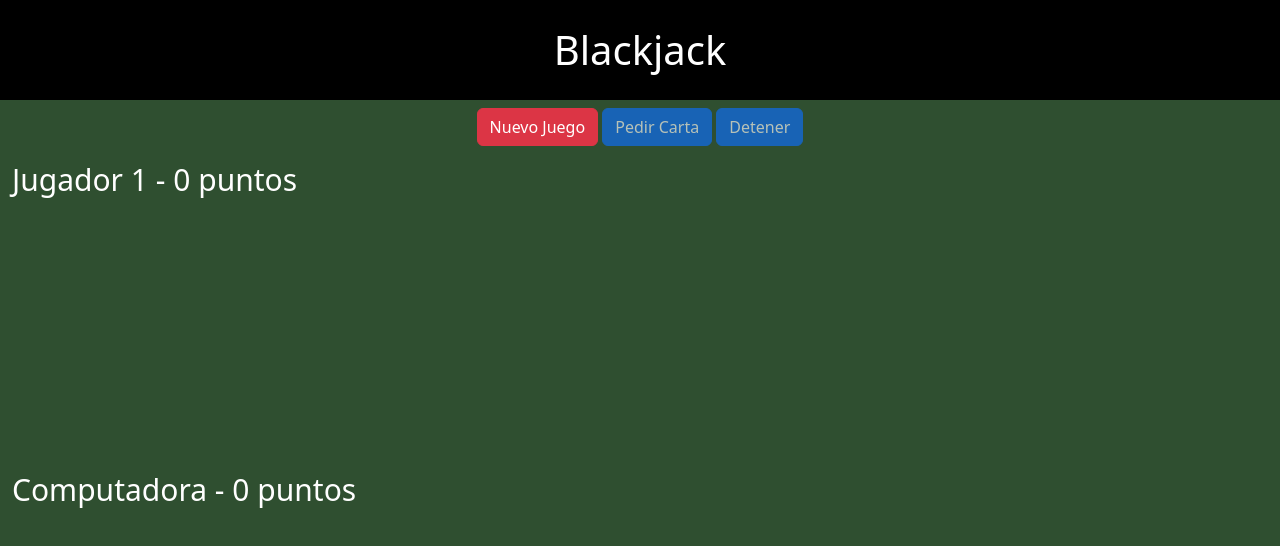
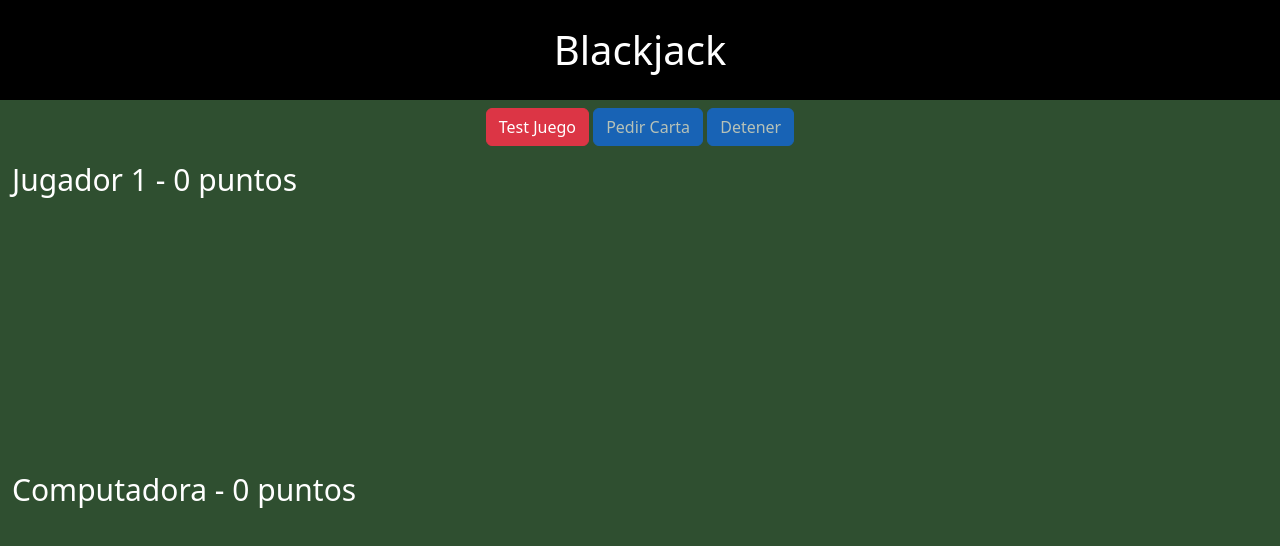
Before and after one commit to roncode202/BlackjackJS, a website built with Vite: page index.html in a window 1280 px wide. Built offline with nearby package versions, Linux system fonts and the light colour scheme.

Commit message:
teste de index index.html

```diff
--- a/index.html
+++ b/index.html
@@ -11,7 +11,7 @@
     <header class="titulo">Blackjack</header>
     <div class="row mt-2">
         <div class="col text-center">
-            <button id= "btnNuevo" class="btn btn-danger">Nuevo Juego</button>
+            <button id= "btnNuevo" class="btn btn-danger">Test Juego</button>
             <button id= "btnPedir" class="btn btn-primary">Pedir Carta</button>
             <button id= "btnDetener" class="btn btn-primary">Detener</button>
         </div>
```
